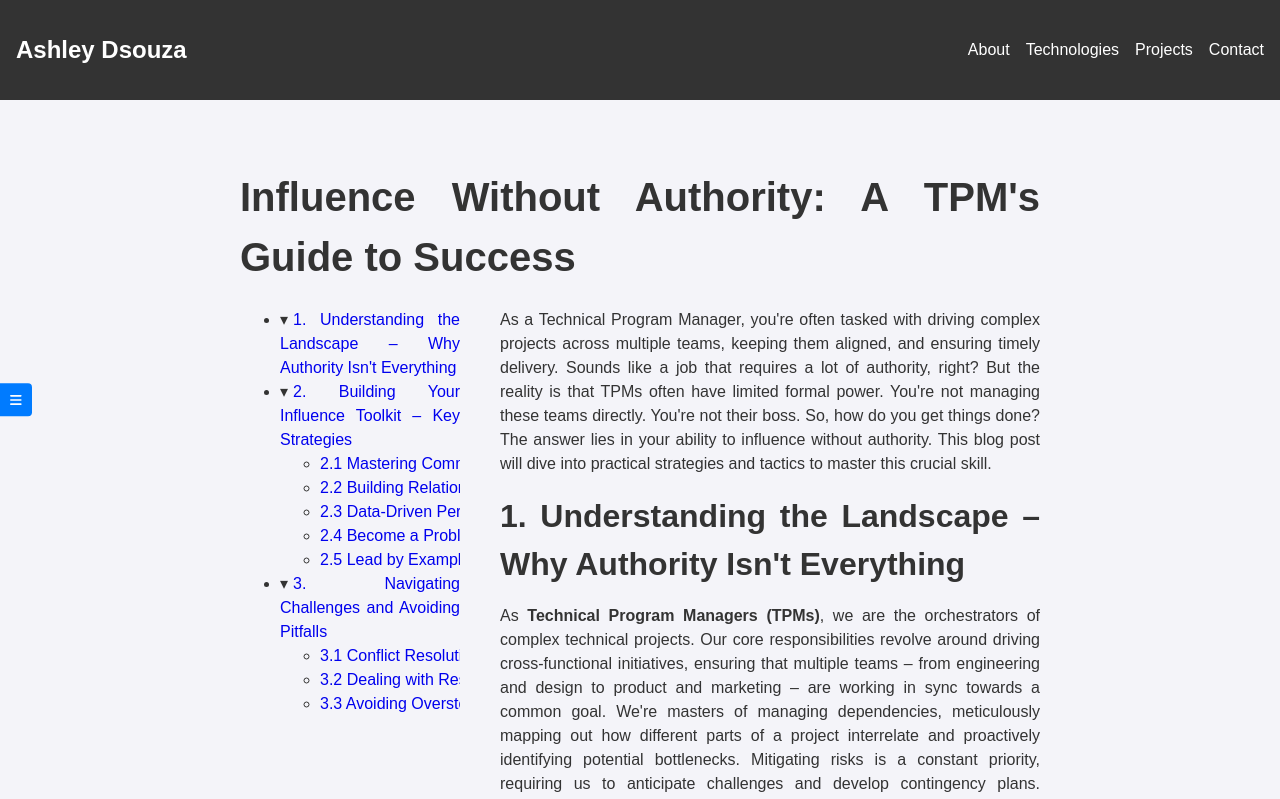
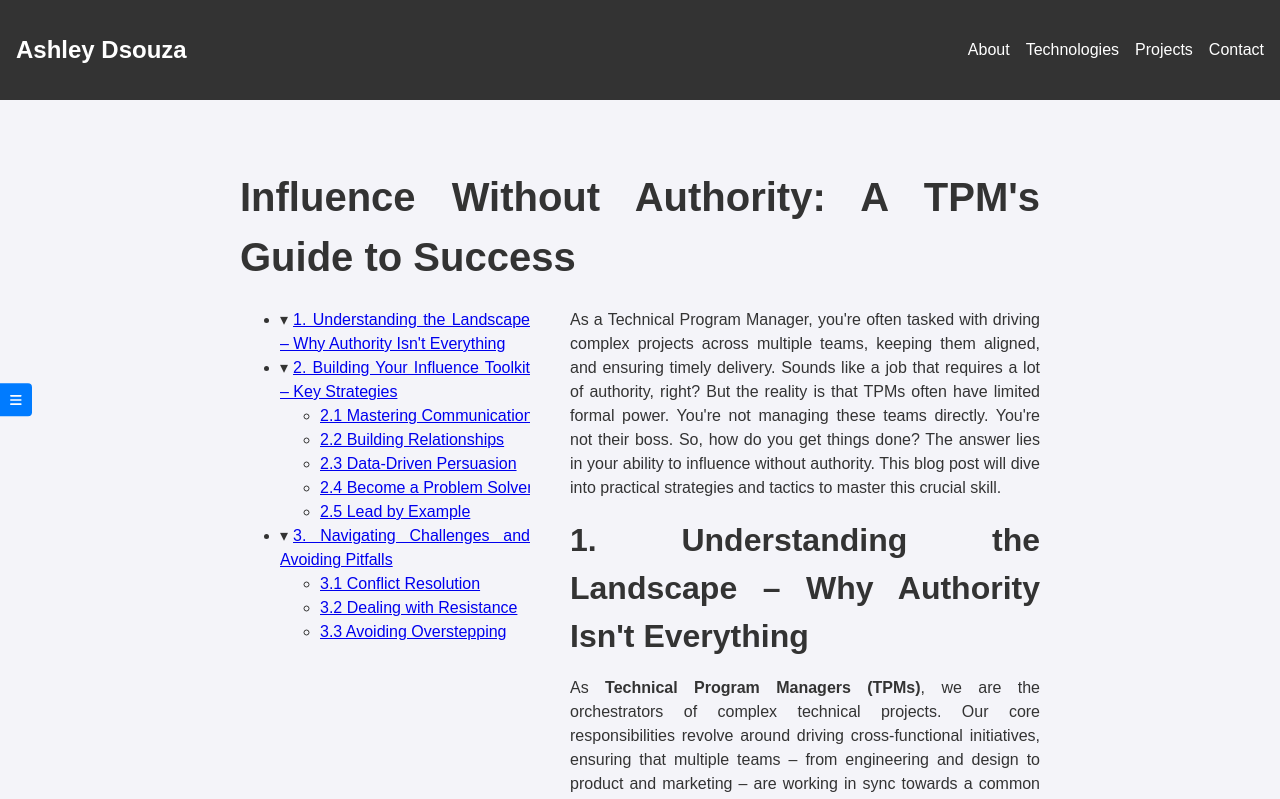
Before and after one commit to ashleybdsouza/tpm-blog, a React (Create React App) app: page /tpm-blog/post/1 in a window 1280 px wide. Shown: the top 799 px of the page. Built offline with nearby package versions, Linux system fonts and the light colour scheme.

Commit message:
Fixed TOC styling issues

```diff
--- a/src/styles/App.css
+++ b/src/styles/App.css
@@ -197,74 +197,47 @@ body {
 /* Content Wrapper Styles */
 .content-wrapper {
   display: flex;
-  justify-content: flex-end;
   transition: all 0.3s ease; /* Add transition for smooth effect */
 }
 
-.content-wrapper.full-width {
-  justify-content: center;
-}
-
 .post-content {
-  flex-grow: 1;
-  max-width: calc(100% - 260px);
+  flex-grow: 1; /* Allow content to grow and take available space */
   transition: max-width 0.3s ease; /* Add transition for smooth effect */
 }
 
-.content-wrapper.full-width .post-content {
-  max-width: 800px;
-}
-
-/* Table of Contents Styles */
+/* Mobile Styles (Default) */
 .table-of-contents {
-  margin-bottom: 20px;
-}
-
-.table-of-contents a {
-  text-decoration: none;
-}
-
-.table-of-contents a:hover {
-  text-decoration: underline;
+  width: 100%; /* Make TOC full width on mobile */
 }
 
 .table-of-contents.non-sticky-toc {
-  margin-bottom: 20px;
+  margin-bottom: 20px; /* Add some space below the non-sticky TOC */
 }
 
 .table-of-contents li details > summary {
   list-style: none;
-  width: 100%;
-  display: block;
-  cursor: pointer;
+  width: 100%; /* Make summary full width */
+  display: block; /* Ensure summary takes up full width */
+  cursor: pointer; /* Add a pointer cursor to indicate clickability */
 }
 
+/* Style for the default open state */
 .table-of-contents li details[open] > summary {
-  list-style: none;
+  list-style: none; /* Hide the default arrow */
 }
 
+/* Style for the open state */
 .table-of-contents li details[open] > summary::before {
-  content: "▾";
+  content: "▾"; /* Downward arrow when open */
   margin-right: 5px;
   display: inline-block;
 }
 
+/* Style for the closed state */
 .table-of-contents li details > summary::before {
-  content: "▸";
+  content: "▸"; /* Right-pointing arrow when closed */
   margin-right: 5px;
   display: inline-block;
-}
-
-.table-of-contents ul {
-  width: max-content;
-}
-
-/* Sticky TOC Styles */
-.sticky-toc {
-  top: 20px;
-  align-self: flex-start;
-  margin-right: 20px;
-  width: 200px;
 }
 
 /* Floating TOC Icon Styles */
@@ -274,19 +247,19 @@ body {
   left: 20px;
   width: 40px;
   height: 40px;
-  background-color: #007bff;
+  background-color: #007bff; /* Example color - customize as needed */
   color: #fff;
   border-radius: 50%;
   display: flex;
   justify-content: center;
   align-items: center;
   cursor: pointer;
-  z-index: 1000;
-  box-shadow: 2px 2px 5px rgba(0, 0, 0, 0.2);
+  z-index: 1000; /* Ensure it stays on top */
+  box-shadow: 2px 2px 5px rgba(0, 0, 0, 0.2); /* Optional: Add a subtle shadow */
 }
 
 .floating-toc-icon:hover {
-  background-color: #0056b3;
+  background-color: #0056b3; /* Example hover color - customize as needed */
 }
 
 /* TOC Modal Styles */
@@ -296,11 +269,11 @@ body {
   left: 0;
   width: 100%;
   height: 100%;
-  background-color: rgba(0, 0, 0, 0.5);
+  background-color: rgba(0, 0, 0, 0.5); /* Semi-transparent background */
   display: flex;
   justify-content: center;
   align-items: center;
-  z-index: 1000;
+  z-index: 1000; /* Ensure it's on top */
 }
 
 .toc-modal-content {
@@ -309,13 +282,7 @@ body {
   border-radius: 5px;
   max-width: 80%;
   max-height: 80%;
-  overflow-y: auto;
-}
-
-.toc-modal-content .table-of-contents {
-  width: auto;
-  overflow-x: auto;
-  white-space: nowrap;
+  overflow-y: auto; /* Make the modal content scrollable if it overflows */
 }
 
 .close-modal {
@@ -328,26 +295,50 @@ body {
   cursor: pointer;
 }
 
-/* Preserve Newlines Styles */
-.preserve-newlines {
-  white-space: pre-wrap;
-}
-
-/* Media Queries for Larger Screens */
+/* Larger Screen Styles (Tablet and Desktop) */
 @media (min-width: 768px) {
   .content-wrapper {
-    justify-content: space-between;
+    justify-content: flex-start; /* Align content to the left */
+  }
+
+  .content-wrapper.full-width {
+    justify-content: center; /* Center content when TOC is hidden */
+  }
+
+  .content-wrapper.full-width .post-content {
+    max-width: 800px; /* Allow content to take full width when TOC is hidden */
   }
 
   .post-content {
-    /*max-width: calc(100% - 260px);*/
+    flex-grow: 1;
+    max-width: calc(
+      100% - 250px - 80px
+    ); /* Adjust based on TOC width, button width, and desired margins */
     margin-left: 20px;
+    transition: max-width 0.3s ease;
   }
 
   .sticky-toc {
     position: sticky;
-    width: 250px;
+    width: 250px; /* Add fixed width for desktop */
     overflow-x: auto;
+    top: 20px;
+    align-self: flex-start;
+    margin-right: 20px;
+  }
+
+  /* TOC inside modal should display correctly on larger screens */
+  .toc-modal-content .table-of-contents {
+    width: auto;
+    white-space: normal;
+  }
+
+  .table-of-contents {
+    width: auto;
+  }
+
+  .table-of-contents ul {
+    width: max-content;
   }
 
   .toggle-desktop-toc {
@@ -375,8 +366,13 @@ body {
     font-size: 20px;
   }
 
+  /* Hide floating icon and modal on desktop */
   .floating-toc-icon,
   .toc-modal {
     display: none;
   }
 }
+
+.preserve-newlines {
+  white-space: pre-wrap;
+}
```
